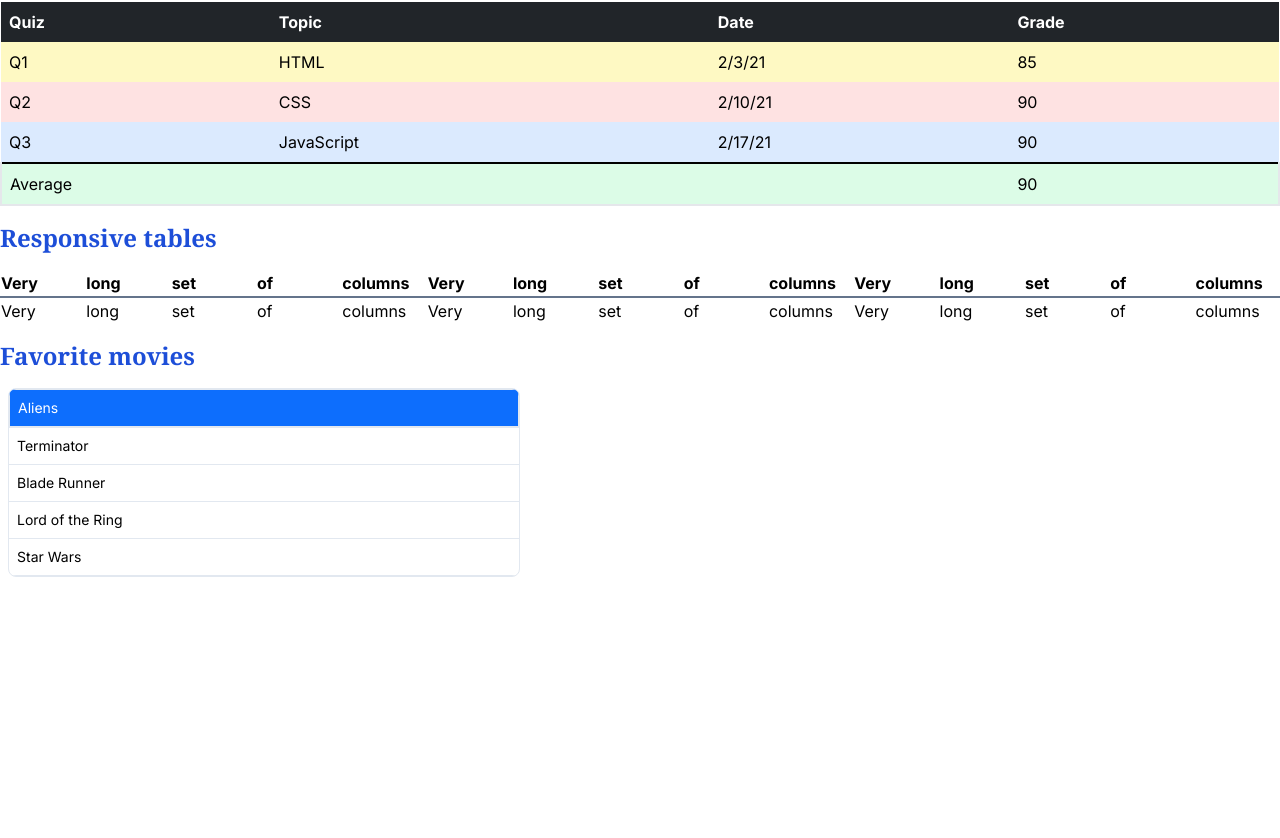
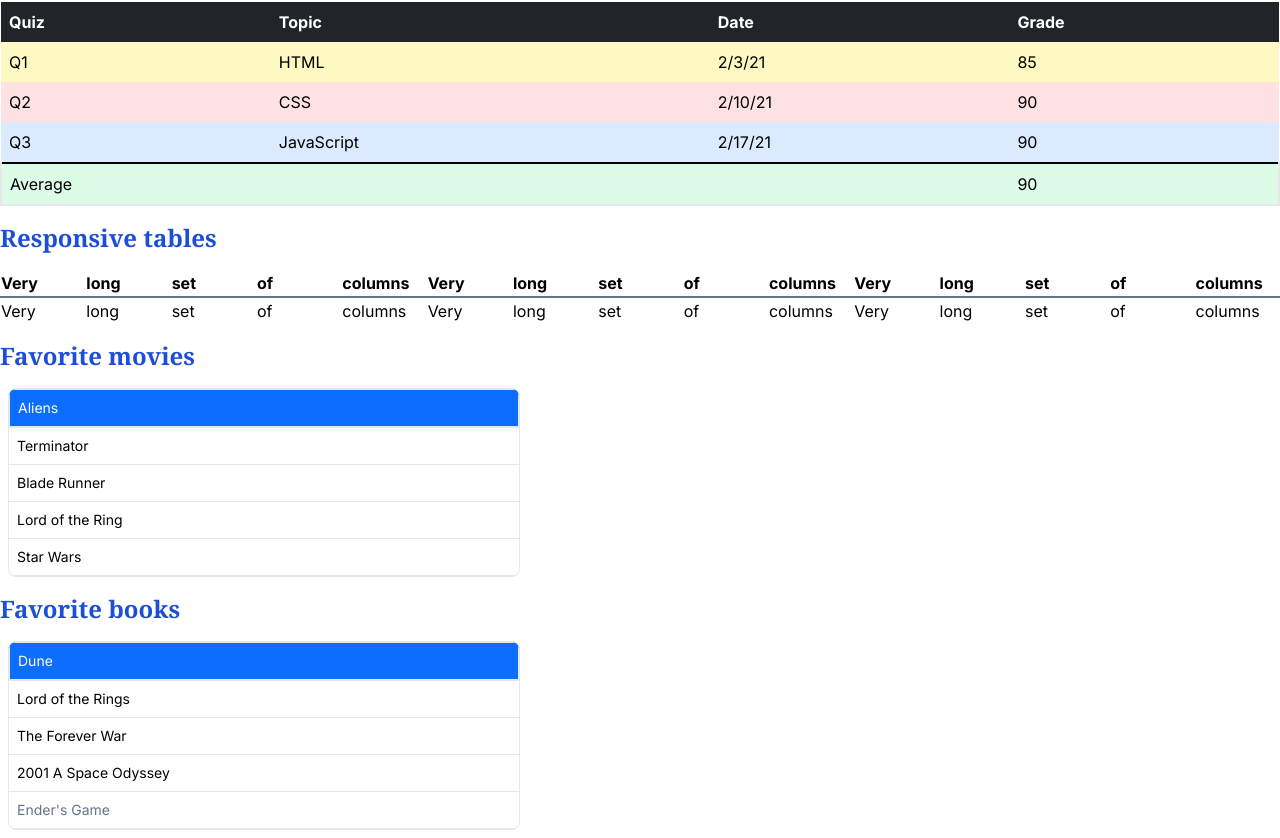
Before and after one commit to jamescd18/tuiter-web-app, a Next.js app: page /labs/a2 in a window 1280 px wide. Shown: the part 5428-6266 px from the top of the page. Before the commit the page ends 6013 px from the top, so only its background shows below. Built offline with nearby package versions, Linux system fonts and the light colour scheme.

Commit message:
Link list group

```diff
--- a/app/labs/a2/page.tsx
+++ b/app/labs/a2/page.tsx
@@ -457,6 +457,48 @@ export default function LabA2() {
           Star Wars
         </li>
       </ul>
+      <H2>
+        <Link href="https://getbootstrap.com/docs/5.1/components/list-group/#links-and-buttons">
+          Favorite books
+        </Link>
+      </H2>
+      <div className="flex flex-col border border-slate-200 w-[40%] rounded-lg overflow-hidden m-2">
+        <Link
+          href="https://en.wikipedia.org/wiki/Dune_(novel)"
+          className="border border-b-2 border-slate-200 bg-bsprimary p-2 text-sm text-white hover:no-underline"
+        >
+          Dune
+        </Link>
+
+        <Link
+          href="https://en.wikipedia.org/wiki/The_Lord_of_the_Rings"
+          className="border-b border-slate-200 p-2 text-sm hover:bg-slate-100 active:bg-slate-200 text-black hover:no-underline"
+        >
+          Lord of the Rings
+        </Link>
+
+        <Link
+          href="https://en.wikipedia.org/wiki/The_Forever_War"
+          className="border-b border-slate-200 p-2 text-sm hover:bg-slate-100 active:bg-slate-200 text-black hover:no-underline"
+        >
+          The Forever War
+        </Link>
+
+        <Link
+          href="https://en.wikipedia.org/wiki/2001:_A_Space_Odyssey_(novel)"
+          className="border-b border-slate-200 p-2 text-sm hover:bg-slate-100 active:bg-slate-200 text-black hover:no-underline"
+        >
+          2001 A Space Odyssey
+        </Link>
+
+        <Link
+          href="https://en.wikipedia.org/wiki/Ender%27s_Game"
+          className="border-b border-slate-200 disabled p-2 text-sm text-slate-500 hover:no-underline"
+          aria-disabled="true"
+        >
+          Ender&apos;s Game
+        </Link>
+      </div>
     </>
   );
 }
```
